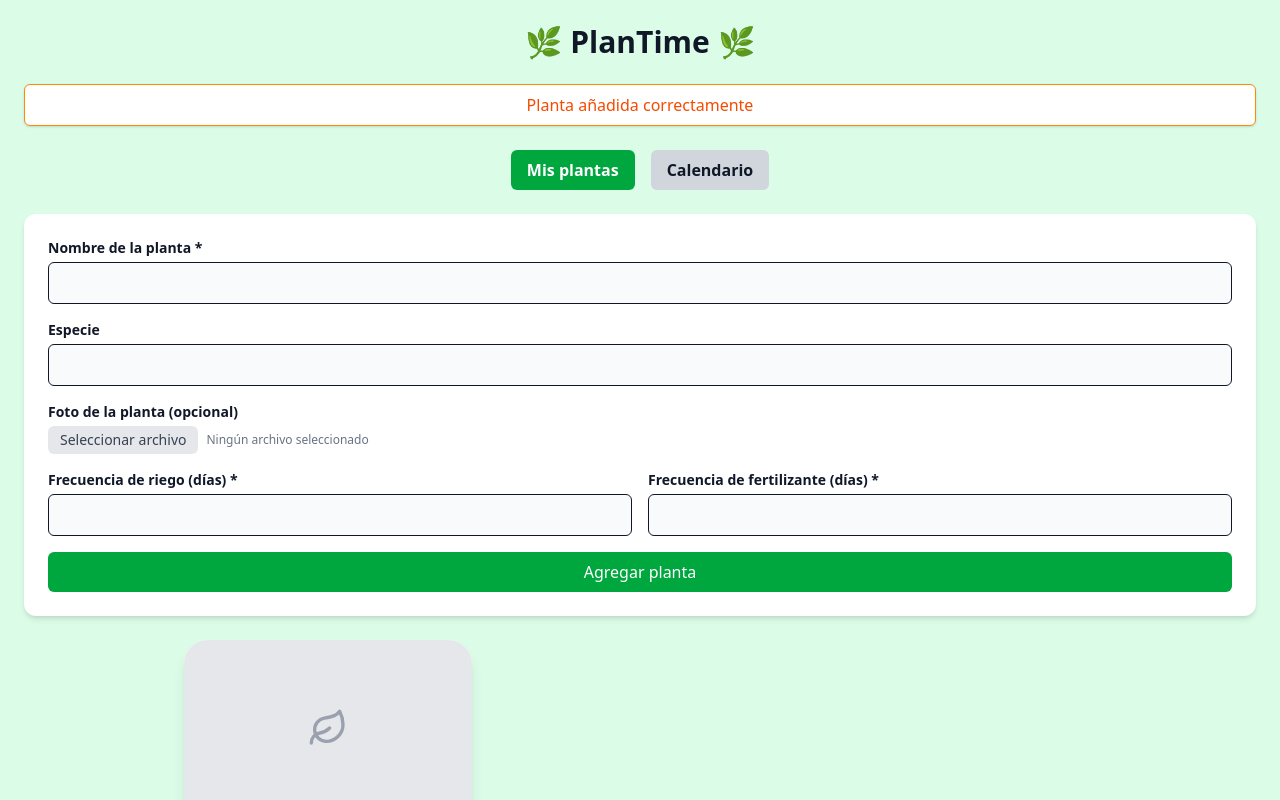
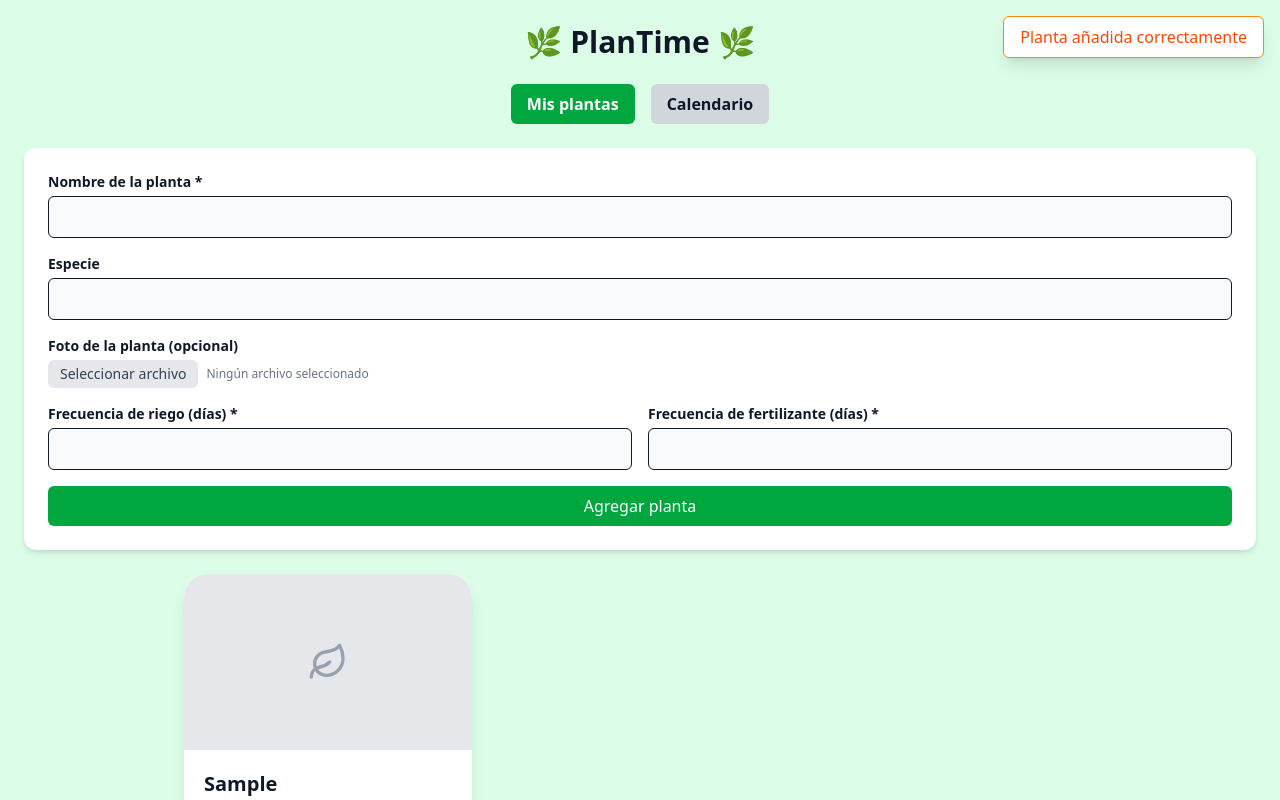
Before and after one commit to veronica-gi/planttime, a React (Vite) app: page / in a window 1280 px wide. Both pictures are taken after typing "Sample", "Sample", "5", "5" into the empty fields and a click on the button "Agregar planta". Shown: the top 800 px of the page. Built offline with nearby package versions, Linux system fonts and the light colour scheme.

Commit message:
style: display feedback message as floating toast

```diff
--- a/src/app/App.tsx
+++ b/src/app/App.tsx
@@ -50,8 +50,8 @@ function App() {
         <h1 className="text-3xl font-bold text-center">🌿 PlanTime 🌿</h1>
         {message && (
           <div
-             className="text-center bg-white dark:bg-zinc-800 border border-orange-400 text-orange-600 px-4 py-2 rounded-md shadow"
-              aria-live="polite"
+             className="fixed top-4 right-4 bg-white dark:bg-zinc-800 border border-orange-400 text-orange-600 px-4 py-2 rounded-md shadow-lg z-50"
+            aria-live="polite"
           >
             {message}
         </div>
```
